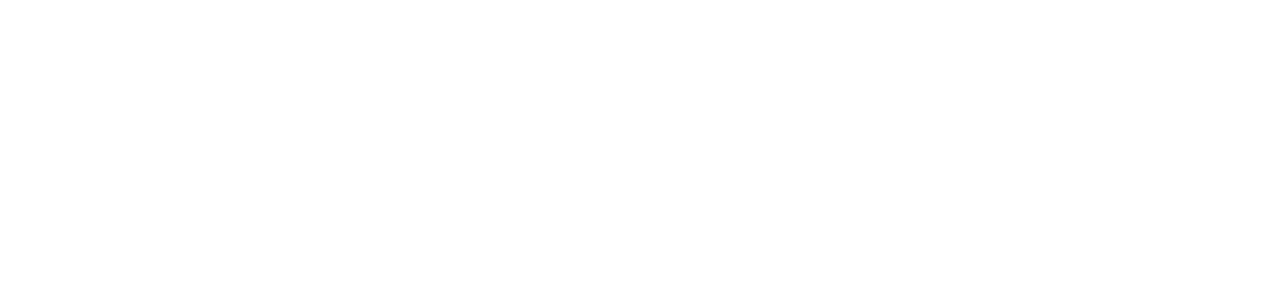
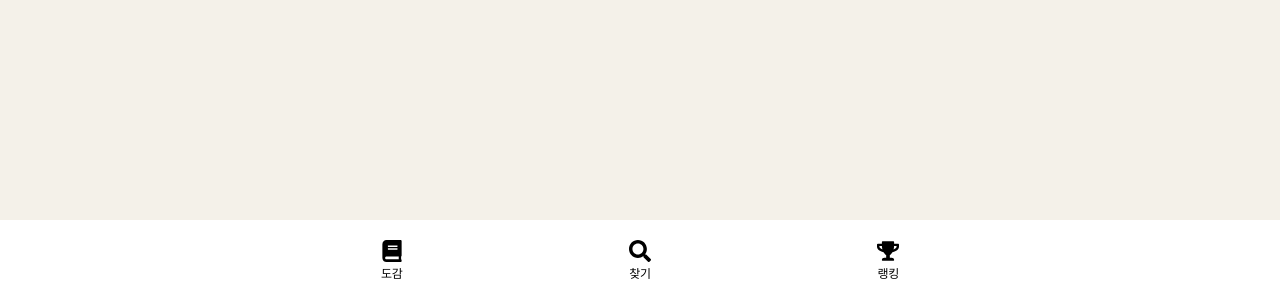
Before and after one commit to InnSeonn/find-animal-crossing, a React (Create React App) app: page / in a window 1280 px wide. Shown: the part 500-800 px from the top of the page. Built offline with nearby package versions, Linux system fonts and the light colour scheme; a web font is replaced by a local one.

Commit message:
Feat: 하단 앱 바 추가

```diff
--- /dev/null
+++ b/src/components/AppBar.tsx
@@ -0,0 +1,64 @@
+import styled from 'styled-components'
+import { MaxLayout } from './GlobalStyle';
+import { FaBook, FaSearch, FaTrophy } from 'react-icons/fa';
+import { NavLink } from 'react-router-dom';
+
+const AppBarLayout = styled.nav`
+	position: fixed;
+	inset: auto auto 0 0;
+	width: 100%;
+	height: 80px;
+	background-color: #fff;
+`;
+const AppBarList = styled.ul`
+	${MaxLayout}
+	display: flex;
+	justify-content: space-between;
+	align-items: center;
+	height: 100%;
+	padding: 0 var(--padding-x);
+	& > li {
+		display: flex;
+		align-items: center;
+	}
+`;
+const AppBarLink = styled(NavLink)`
+	display: flex;
+	flex-direction: column;
+	justify-content: center;
+	align-items: center;
+	height: 100%;
+	padding: 0 0.4em;
+	font-size: 22px;
+	&.active {
+		color: var(--color-green);
+	}
+`;
+const AppBarLinkText = styled.span`
+	margin-top: 6px;
+	font-size: 12px;
+`;
+
+export default function AppBar() {
+	return (
+		<AppBarLayout>
+			<AppBarList>
+				<li>
+					<AppBarLink to='/book' className={({isActive}) => (isActive ? 'active' : '')}>
+						<FaBook/><AppBarLinkText>도감</AppBarLinkText>
+					</AppBarLink>
+				</li>
+				<li>
+					<AppBarLink to='/search' className={({isActive}) => (isActive ? 'active' : '')}>
+						<FaSearch/><AppBarLinkText>찾기</AppBarLinkText>
+					</AppBarLink>
+				</li>
+				<li>
+					<AppBarLink to='/rank' className={({isActive}) => (isActive ? 'active' : '')}>
+						<FaTrophy/><AppBarLinkText>랭킹</AppBarLinkText>
+					</AppBarLink>
+				</li>
+			</AppBarList>
+		</AppBarLayout>
+	)
+}
--- a/src/pages/App.tsx
+++ b/src/pages/App.tsx
@@ -1,9 +1,22 @@
-import React from 'react';
+import GlobalStyle, { MaxLayout } from '../components/GlobalStyle';
+import styled from 'styled-components';
+import AppBar from '../components/AppBar';
+import { BrowserRouter, Routes, Route } from 'react-router-dom';
+
+const AppLayout = styled.div`
+  ${MaxLayout}
+  min-height: 100vh;
+  padding: var(--padding-container);
+`;
 
 function App() {
   return (
-    <div className="App">
-    </div>
+    <BrowserRouter>
+      <GlobalStyle/>
+      <AppLayout className='App'>
+        <AppBar/>
+      </AppLayout>
+    </BrowserRouter>
   );
 }
 
```
